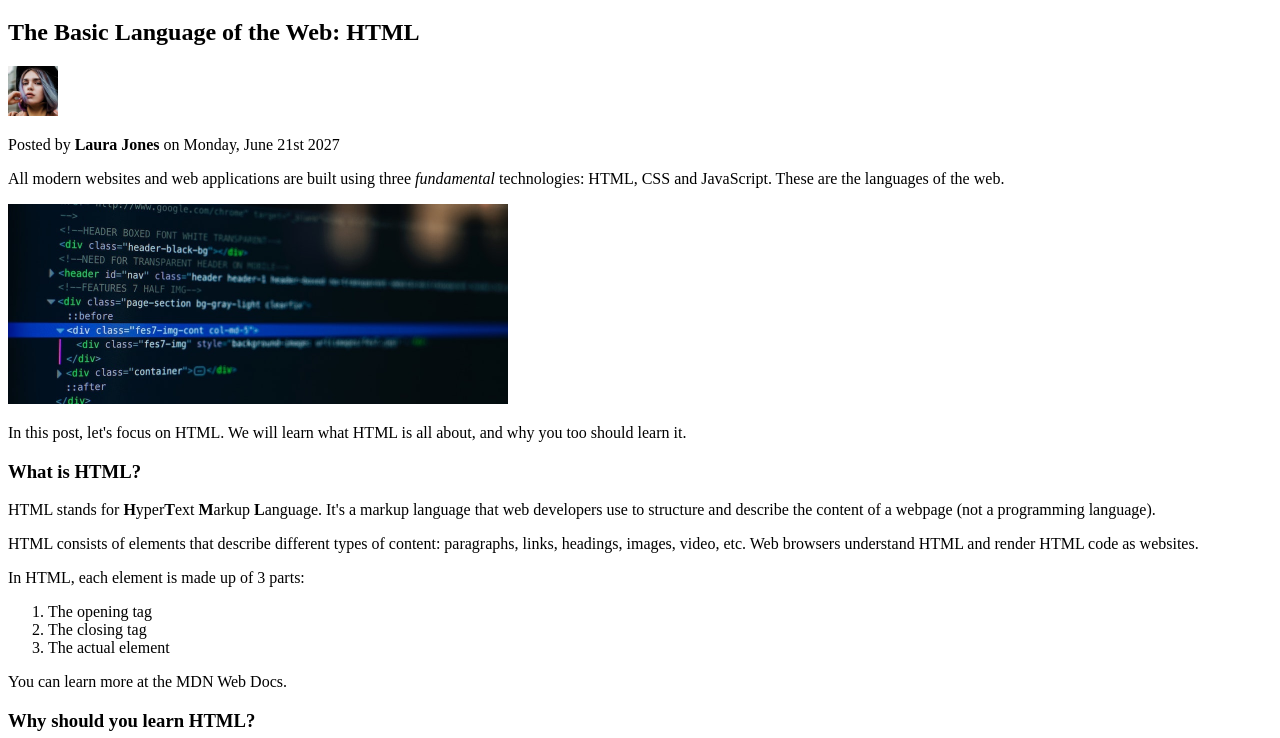
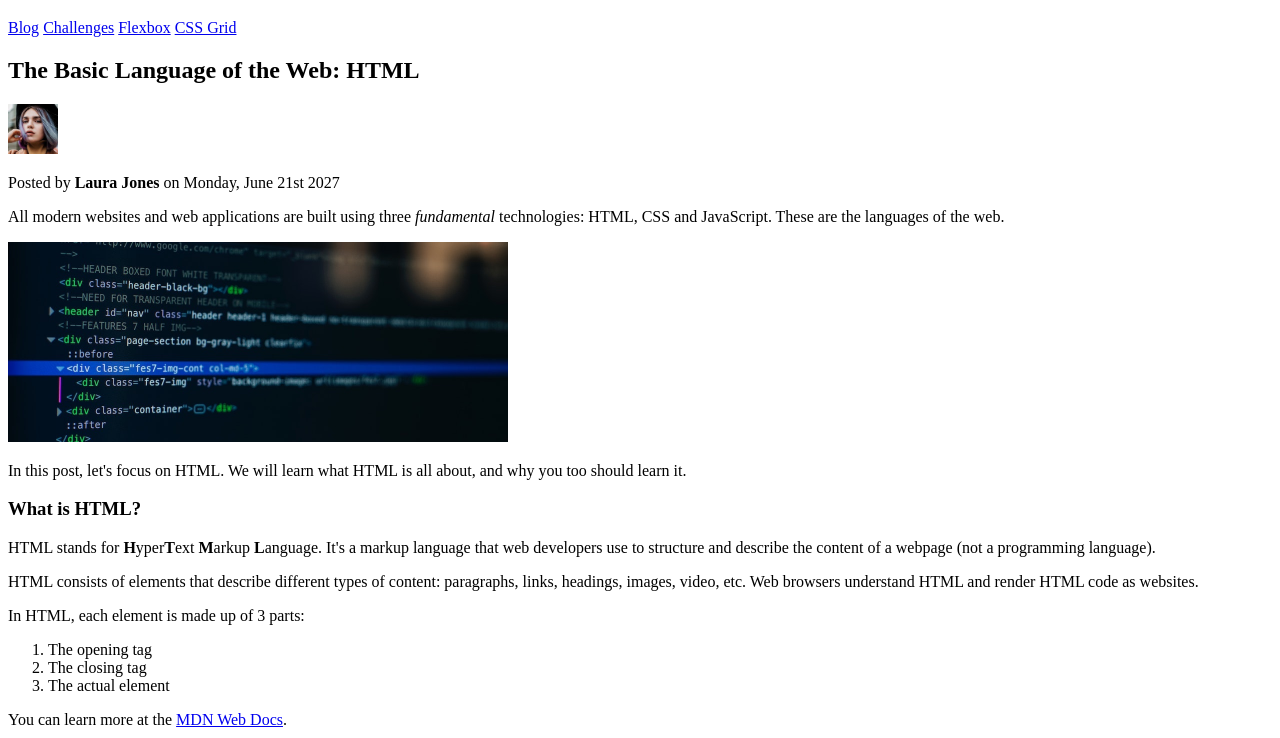
Before and after one commit to wakabibrian/HTML-and-CSS-Course-by-Jonas, a website: page 02-HTML-Fundamentals/index.html in a window 1280 px wide. Shown: the part 62-800 px from the top of the page. Drawn offline with Linux system fonts and the light colour scheme.

Commit message:
feat: Add Hyperlinks

```diff
--- a/02-HTML-Fundamentals/index.html
+++ b/02-HTML-Fundamentals/index.html
@@ -16,6 +16,10 @@
     <!-- Each page should have only 1 primary heading (h1) -->
 
     <h1>📘 The Code Magazine</h1>
+    <a href="blog.html">Blog</a>
+    <a href="#">Challenges</a>
+    <a href="#">Flexbox</a>
+    <a href="#">CSS Grid</a>
     <h2>The Basic Language of the Web: HTML</h2>
 
     <img
@@ -68,7 +72,12 @@
       <li>The closing tag</li>
       <li>The actual element</li>
     </ol>
-    <p>You can learn more at the MDN Web Docs.</p>
+    <p>
+      You can learn more at the
+      <a href="https://developer.mozilla.org/en-US/" target="_blank"
+        >MDN Web Docs</a
+      >.
+    </p>
 
     <h3>Why should you learn HTML?</h3>
     <p>
```
Also changed, not shown: 02-HTML-Fundamentals/blog.html (added, +12 -0 lines).
